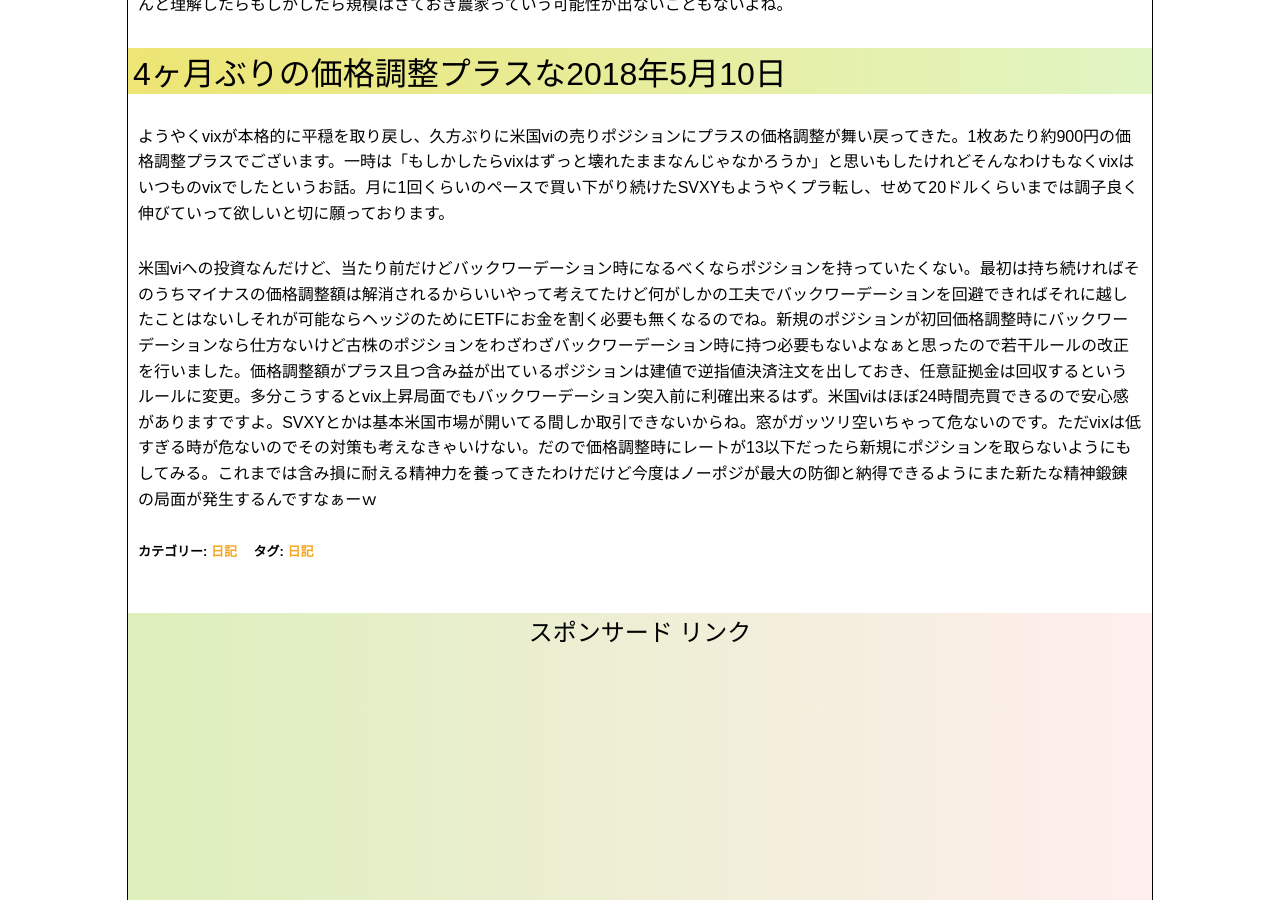
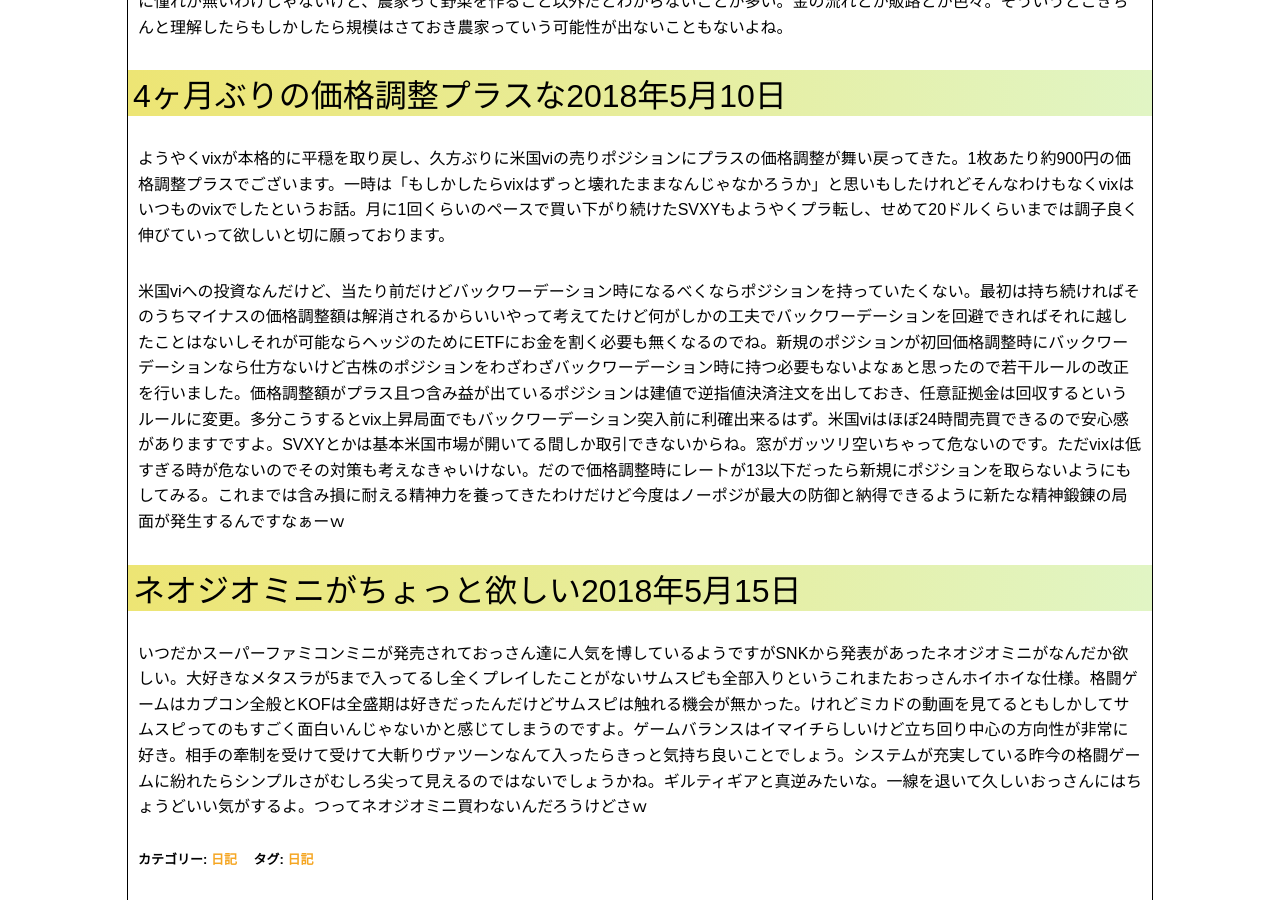
Before and after one commit to photoantenna/photoantenna.github.io, a Jekyll site: the page built from _posts/2018-05-04-diary.md, in a window 1280 px wide and 900 px high, scrolled down 2092 px. Built offline with Jekyll 4.4.1, drawn with Linux system fonts in a browser that asks for light colours; some of the changed text lies outside the part shown.

Commit message:
日記更新

```diff
--- a/_posts/2018-05-04-diary.md
+++ b/_posts/2018-05-04-diary.md
@@ -2,12 +2,12 @@
 layout: post
 title: "田んぼが鮮やかな緑色に染まる頃の日記"
 permalink: diary08
-excerpt: "updated2018-05-10,日常のことや出来事に対する自分の反応を文章化していこうのコーナーです。特にテーマも設けずにつらつらと書いていくとっても楽しいコーナーです。見る人にとって楽しいコーナーかどうかは定かではありませんよー"
+excerpt: "updated2018-05-15,日常のことや出来事に対する自分の反応を文章化していこうのコーナーです。特にテーマも設けずにつらつらと書いていくとっても楽しいコーナーです。見る人にとって楽しいコーナーかどうかは定かではありませんよー"
 categories: "日記"
 tags: "日記"
-keywords: "ゴールデンウィーク, 移住"
+keywords: "ゴールデンウィーク, 移住, ネオジオミニ"
 mokuji: true
-update: 2018-05-10
+update: 2018-05-15
 image:
   feature: diary.jpg
 ---
@@ -32,4 +32,8 @@ image:
 
 ようやくvixが本格的に平穏を取り戻し、久方ぶりに米国viの売りポジションにプラスの価格調整が舞い戻ってきた。1枚あたり約900円の価格調整プラスでございます。一時は「もしかしたらvixはずっと壊れたままなんじゃなかろうか」と思いもしたけれどそんなわけもなくvixはいつものvixでしたというお話。月に1回くらいのペースで買い下がり続けたSVXYもようやくプラ転し、せめて20ドルくらいまでは調子良く伸びていって欲しいと切に願っております。
 
-米国viへの投資なんだけど、当たり前だけどバックワーデーション時になるべくならポジションを持っていたくない。最初は持ち続ければそのうちマイナスの価格調整額は解消されるからいいやって考えてたけど何がしかの工夫でバックワーデーションを回避できればそれに越したことはないしそれが可能ならヘッジのためにETFにお金を割く必要も無くなるのでね。新規のポジションが初回価格調整時にバックワーデーションなら仕方ないけど古株のポジションをわざわざバックワーデーション時に持つ必要もないよなぁと思ったので若干ルールの改正を行いました。価格調整額がプラス且つ含み益が出ているポジションは建値で逆指値決済注文を出しておき、任意証拠金は回収するというルールに変更。多分こうするとvix上昇局面でもバックワーデーション突入前に利確出来るはず。米国viはほぼ24時間売買できるので安心感がありますですよ。SVXYとかは基本米国市場が開いてる間しか取引できないからね。窓がガッツリ空いちゃって危ないのです。ただvixは低すぎる時が危ないのでその対策も考えなきゃいけない。だので価格調整時にレートが13以下だったら新規にポジションを取らないようにもしてみる。これまでは含み損に耐える精神力を養ってきたわけだけど今度はノーポジが最大の防御と納得できるようにまた新たな精神鍛錬の局面が発生するんですなぁーｗ
+米国viへの投資なんだけど、当たり前だけどバックワーデーション時になるべくならポジションを持っていたくない。最初は持ち続ければそのうちマイナスの価格調整額は解消されるからいいやって考えてたけど何がしかの工夫でバックワーデーションを回避できればそれに越したことはないしそれが可能ならヘッジのためにETFにお金を割く必要も無くなるのでね。新規のポジションが初回価格調整時にバックワーデーションなら仕方ないけど古株のポジションをわざわざバックワーデーション時に持つ必要もないよなぁと思ったので若干ルールの改正を行いました。価格調整額がプラス且つ含み益が出ているポジションは建値で逆指値決済注文を出しておき、任意証拠金は回収するというルールに変更。多分こうするとvix上昇局面でもバックワーデーション突入前に利確出来るはず。米国viはほぼ24時間売買できるので安心感がありますですよ。SVXYとかは基本米国市場が開いてる間しか取引できないからね。窓がガッツリ空いちゃって危ないのです。ただvixは低すぎる時が危ないのでその対策も考えなきゃいけない。だので価格調整時にレートが13以下だったら新規にポジションを取らないようにもしてみる。これまでは含み損に耐える精神力を養ってきたわけだけど今度はノーポジが最大の防御と納得できるように新たな精神鍛錬の局面が発生するんですなぁーｗ
+
+### ネオジオミニがちょっと欲しい2018年5月15日
+
+いつだかスーパーファミコンミニが発売されておっさん達に人気を博しているようですがSNKから発表があったネオジオミニがなんだか欲しい。大好きなメタスラが5まで入ってるし全くプレイしたことがないサムスピも全部入りというこれまたおっさんホイホイな仕様。格闘ゲームはカプコン全般とKOFは全盛期は好きだったんだけどサムスピは触れる機会が無かった。けれどミカドの動画を見てるともしかしてサムスピってのもすごく面白いんじゃないかと感じてしまうのですよ。ゲームバランスはイマイチらしいけど立ち回り中心の方向性が非常に好き。相手の牽制を受けて受けて大斬りヴァツーンなんて入ったらきっと気持ち良いことでしょう。システムが充実している昨今の格闘ゲームに紛れたらシンプルさがむしろ尖って見えるのではないでしょうかね。ギルティギアと真逆みたいな。一線を退いて久しいおっさんにはちょうどいい気がするよ。つってネオジオミニ買わないんだろうけどさｗ
```
